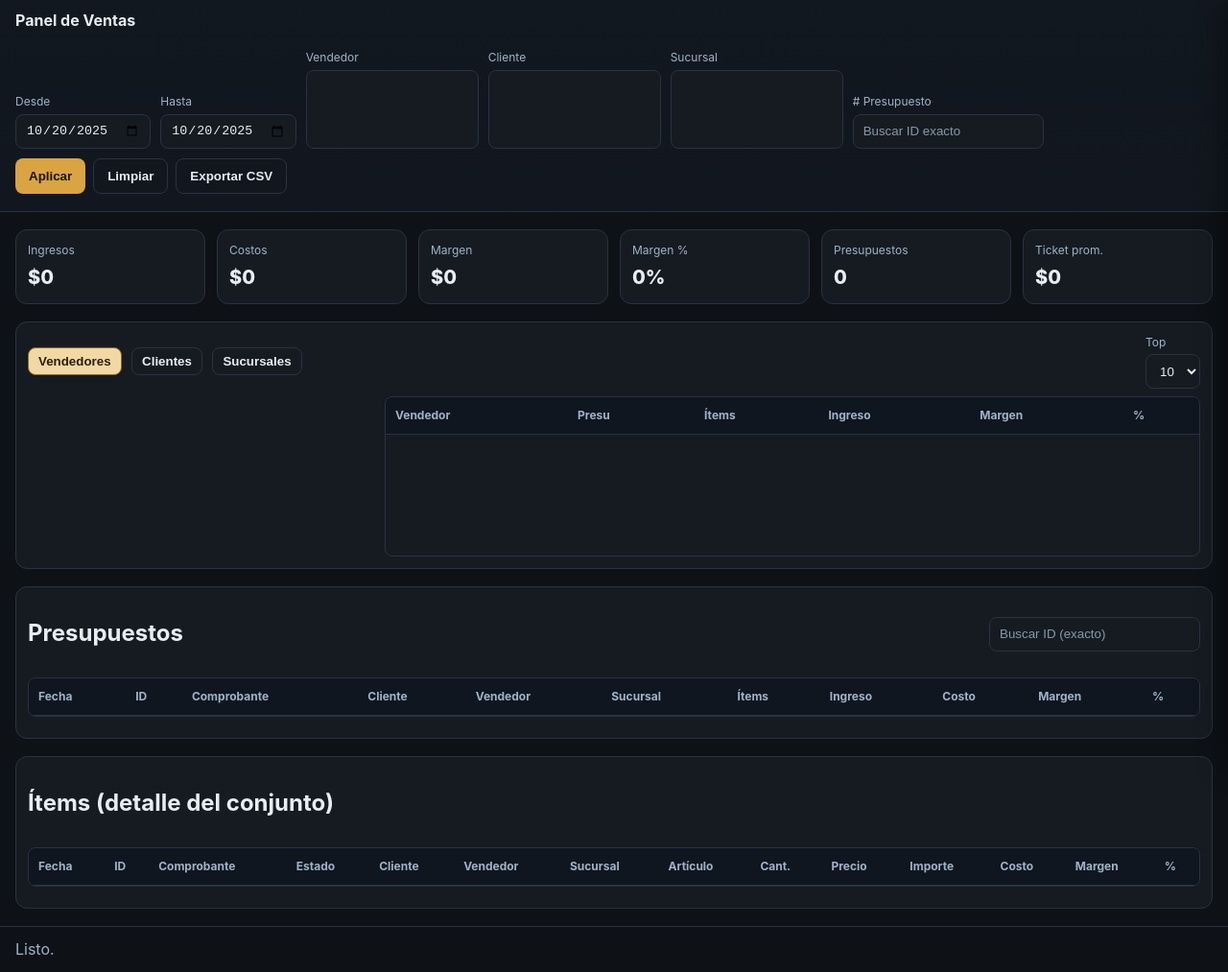
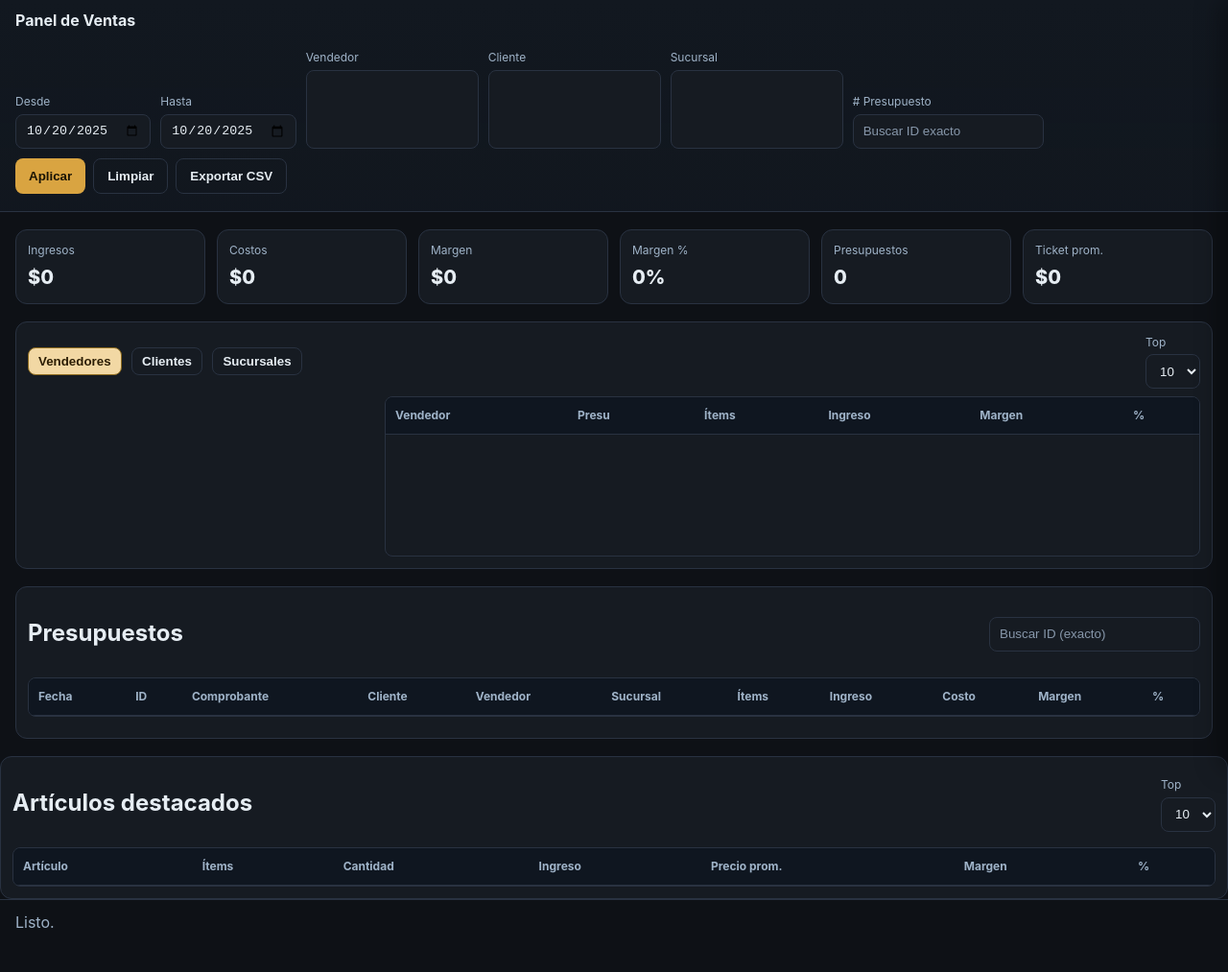
Before and after one commit to Ecastillo0588/turnos-clinica, a plain HTML site: page index.html in a window 1280 px wide. Shown: the whole page at 96% size. After the commit the page ends 985 px from the top, so only its background shows below. Drawn offline with nearby package versions, Linux system fonts and the light colour scheme.

Commit message:
Add highlighted items section to index.html

```diff
--- a/index.html
+++ b/index.html
@@ -118,23 +118,6 @@
       <div class="pagination" id="pg-heads"></div>
     </section>
 
-    <section class="panel">
-      <div class="panel-head"><h2>Ítems (detalle del conjunto)</h2></div>
-      <div class="table-wrapper">
-        <table id="tbl-items">
-          <thead>
-            <tr>
-              <th>Fecha</th><th>ID</th><th>Comprobante</th><th>Estado</th>
-              <th>Cliente</th><th>Vendedor</th><th>Sucursal</th>
-              <th>Artículo</th><th>Cant.</th><th>Precio</th>
-              <th>Importe</th><th>Costo</th><th>Margen</th><th>%</th>
-            </tr>
-          </thead>
-          <tbody></tbody>
-        </table>
-      </div>
-      <div class="pagination" id="pg-items"></div>
-    </section>
   </main>
 
   <aside id="drawer">
@@ -142,6 +125,7 @@
       <div class="drawer-title" id="dw-title">Presupuesto</div>
       <button id="dw-close" aria-label="Cerrar">✕</button>
     </div>
+    <div id="overlay"></div>
     <div class="drawer-body">
       <div id="dw-meta" class="meta"></div>
       <div class="tabs small">
@@ -173,6 +157,36 @@
     </div>
   </aside>
 
+  <section class="panel">
+  <div class="panel-head">
+    <h2>Artículos destacados</h2>
+    <div class="toolbar">
+      <label>Top
+        <select id="top-art">
+          <option>5</option><option selected>10</option><option>15</option><option>20</option>
+        </select>
+      </label>
+    </div>
+  </div>
+  <div class="table-wrapper">
+    <table id="tbl-art" class="table-10">
+      <thead>
+        <tr>
+          <th>Artículo</th>
+          <th>Ítems</th>
+          <th>Cantidad</th>
+          <th>Ingreso</th>
+          <th>Precio prom.</th>
+          <th>Margen</th>
+          <th>%</th>
+        </tr>
+      </thead>
+      <tbody></tbody>
+    </table>
+  </div>
+</section>
+
+
   <footer class="foot"><span id="status">Listo.</span></footer>
   <script src="./app.js"></script>
 </body>
```
